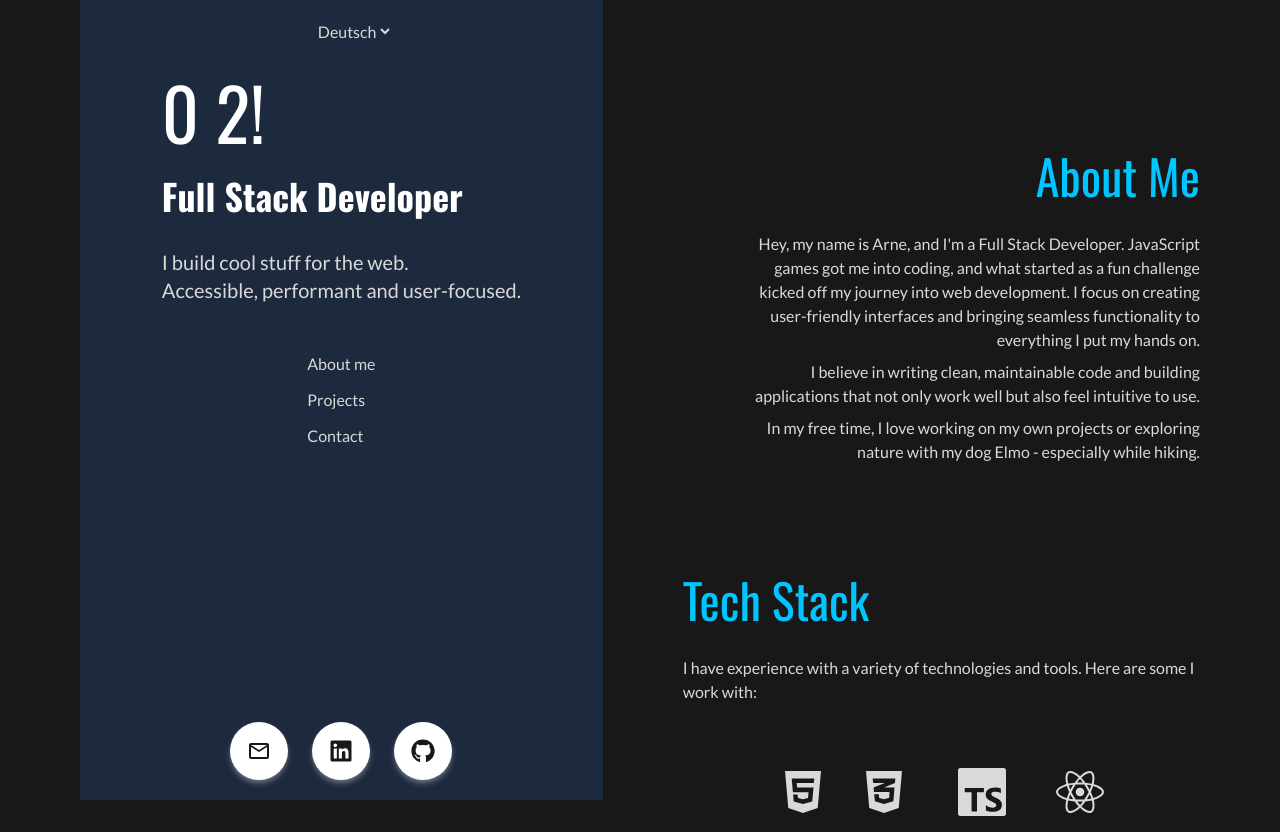
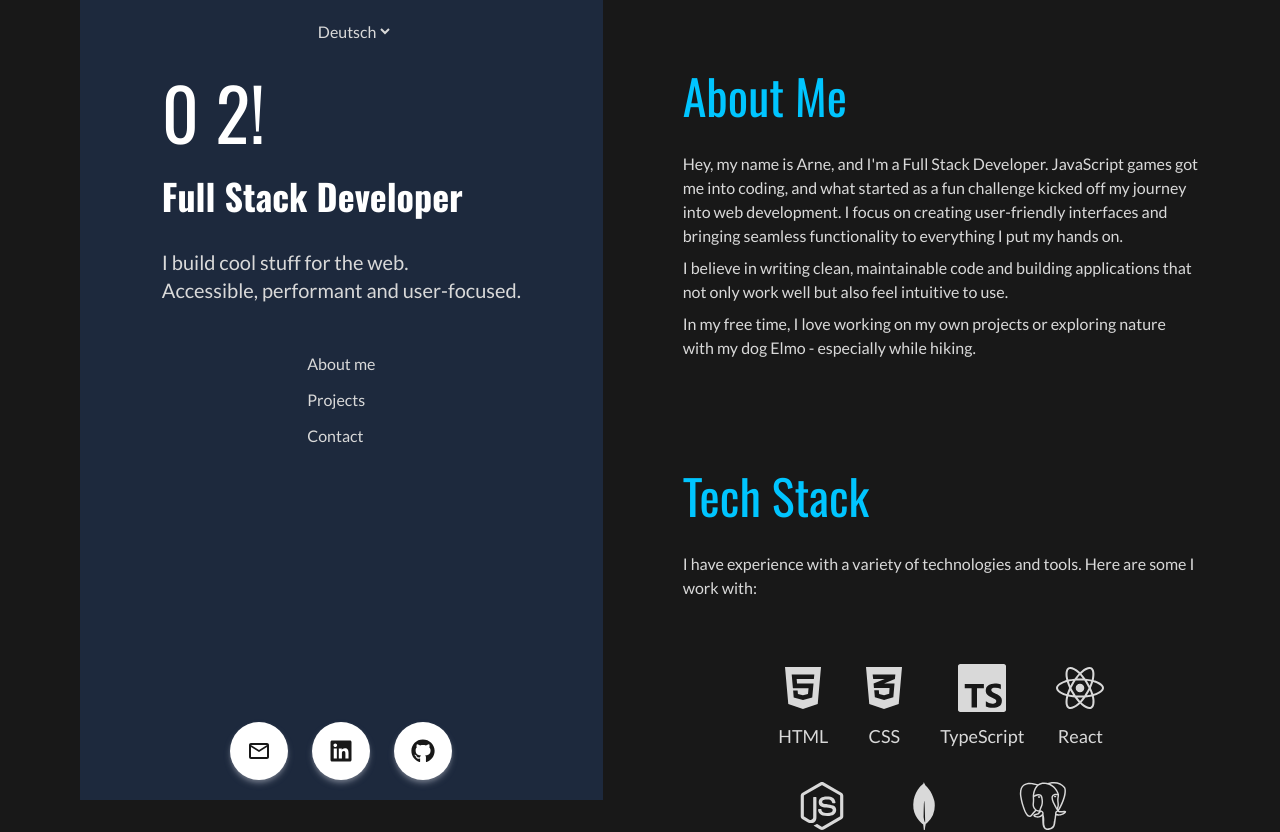
Before and after one commit to Dudeldups/personal-portfolio, a React (Vite) app in the folder frontend/: page / in a window 1280 px wide. Shown: the top 832 px of the page. Built offline with nearby package versions, Linux system fonts and the light colour scheme.

Commit message:
move h1 to header

```diff
--- a/frontend/src/components/Intro/Intro.tsx
+++ b/frontend/src/components/Intro/Intro.tsx
@@ -1,45 +1,13 @@
-import { Trans, useTranslation } from "react-i18next";
+import { useTranslation } from "react-i18next";
 import { KEYS } from "../../i18n/KEYS";
-import ButtonContainer from "../ButtonContainer/ButtonContainer";
 
 const Intro = () => {
   const { t } = useTranslation();
 
   return (
-    <section id="about" className="px-page pt-14 pb-10 md:pt-20 md:pb-14">
-      <div className="mx-auto w-full max-w-page text-center md:text-left">
-        {/* <div className="grid w-full md:grid-cols-1 md:grid-rows-1">
-          <div className="md:col-span-full md:row-span-full md:self-end md:mix-blend-difference">
-            <h1>
-              <Trans i18nKey={KEYS.INTRO.TITLE}>
-                0 <span className="underline decoration-primary">1</span>2
-              </Trans>
-            </h1>
-
-            <h2 className="mt-8 text-2xl font-bold text-white sm:text-3xl md:mt-7 lg:text-4xl">
-              {t(KEYS.INTRO.JOB)}
-            </h2>
-            <p className="mt-6 max-w-md text-lg max-md:mx-auto sm:text-xl md:mt-8">
-              <Trans i18nKey={KEYS.INTRO.DESC}>
-                0 <br />2
-              </Trans>
-            </p>
-
-            <ButtonContainer
-              hideText={true}
-              hasRoundedButtons={true}
-              className="mt-10 flex items-center justify-center gap-6 md:justify-start"
-            />
-          </div>
-
-          <img
-            src="/assets/images/Foto.webp"
-            alt="Portrait of Arne"
-            className="portrait-img place-self-center rounded-full outline-4 outline-offset-8 outline-dark-light max-md:mt-14 md:col-span-full md:row-span-full md:place-self-end"
-          />
-        </div> */}
-
-        <hgroup className="mx-auto mt-14 max-w-md sm:mt-16 md:mt-18 md:mr-0 md:text-right">
+    <section id="about" className="px-page py-10 md:pb-14 lg:pt-18">
+      <div className="mx-auto w-full max-w-page text-center lg:text-left">
+        <hgroup className="mx-auto mt-8 max-lg:max-w-md lg:mt-0 lg:text-left">
           <h2>{t(KEYS.ABOUT.TITLE)}</h2>
           <p>{t(KEYS.ABOUT.DESC)}</p>
           <p className="my-2">{t(KEYS.ABOUT.DESC_2)}</p>
```
